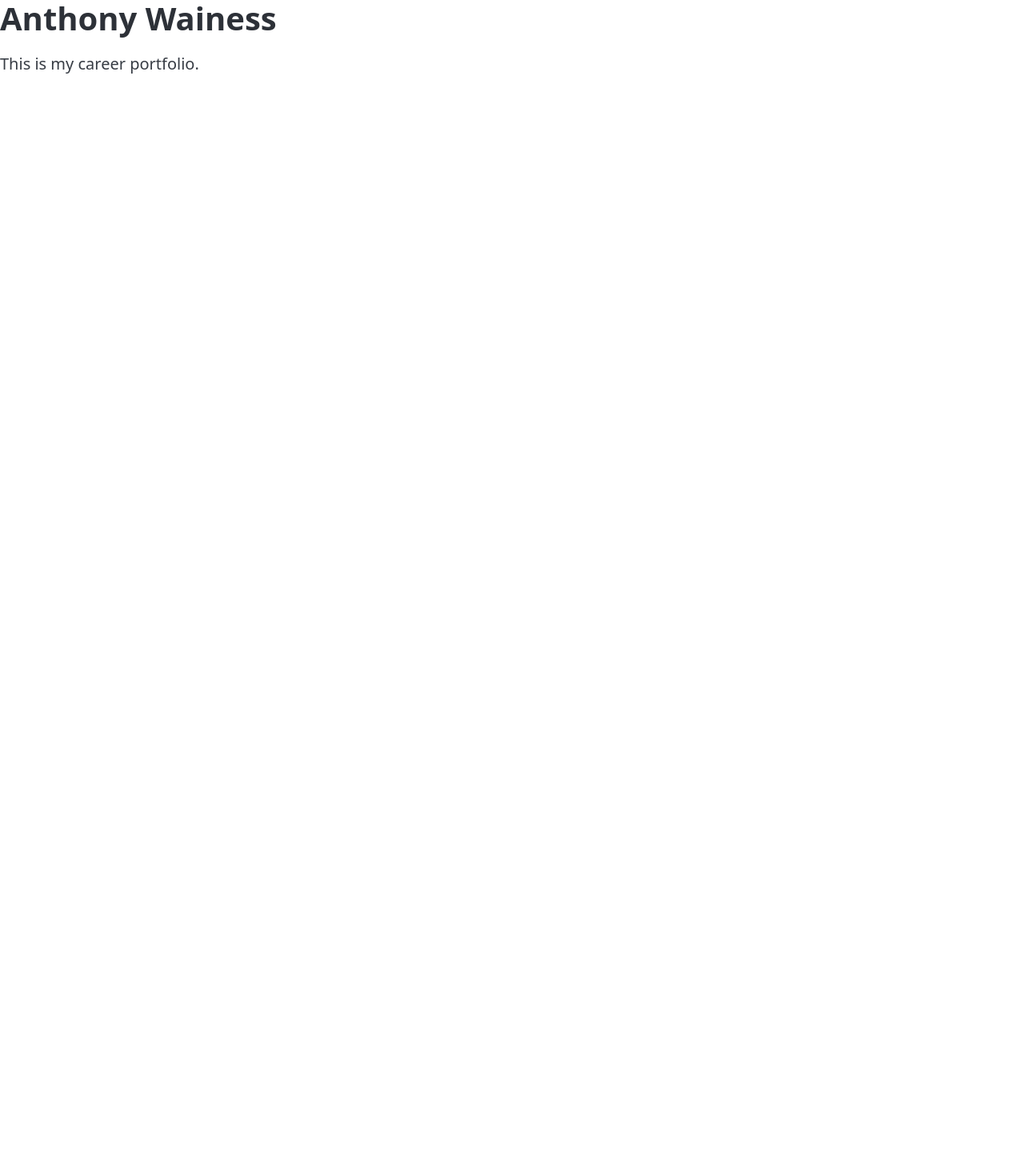
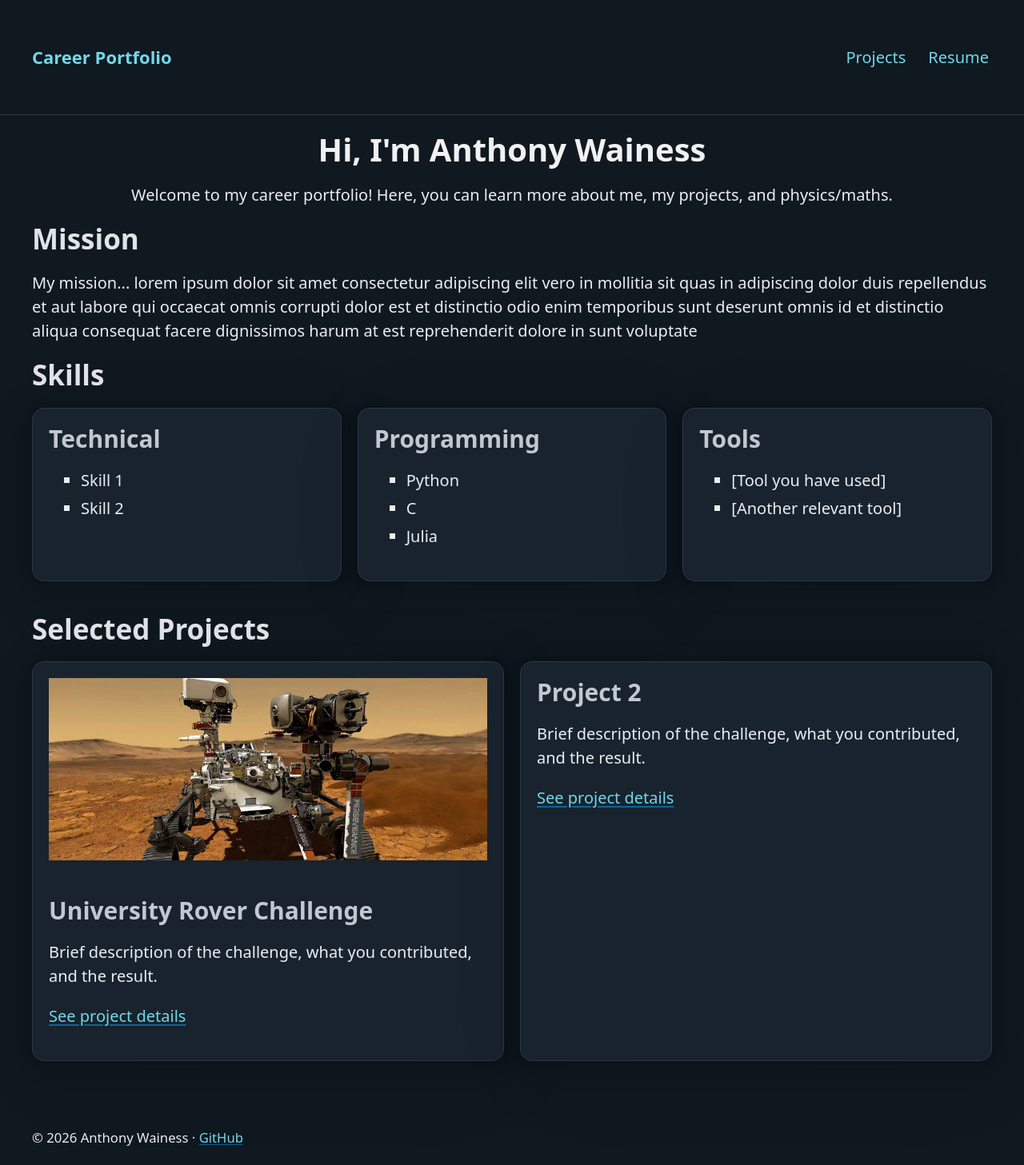
Before and after one commit to anthony-wainess/anthony-wainess.github.io, a plain HTML site: page index.html in a window 1280 px wide. Shown: the whole page at 80% size. Before the commit the page ends 800 px from the top, so only its background shows below. Drawn offline with nearby package versions, Linux system fonts and the light colour scheme.

Commit message:
Build out - Add Styles

```diff
--- a/index.html
+++ b/index.html
@@ -1,16 +1,106 @@
 <!DOCTYPE html>
-<html lang="en">
+<html lang="en" data-theme="dark">
   <head>
     <meta charset="UTF-8" />
     <meta name="viewport" content="width=device-width, initial-scale=1.0" />
-    <title>Career Portfolio</title>
+    <title>Career Portfolio | Anthony Wainess</title>
     <link
     rel="stylesheet"
     href="https://cdn.jsdelivr.net/npm/@picocss/pico@2/css/pico.min.css"
     />
+    <link rel="stylesheet" href="/styles.css" />
   </head>
   <body>
-    <h1>Anthony Wainess</h1>
-    <p>This is my career portfolio.</p>
+    <header class="site-header">
+      <nav class="container" aria-label="Main navigation">
+        <ul>
+          <li><a class="brand" href="/"><strong>Career Portfolio</strong></a></li>
+        </ul>
+        <ul>
+          <li><a href="/projects.html">Projects</a></li>
+          <li><a href="/resume.html">Resume</a></li>
+        </ul>
+      </nav>
+    </header>
+
+    <main class="container">
+      <section class="centered" aria-labelledby="intro-heading">
+        <h1 id="intro-heading">Hi, I'm Anthony Wainess</h1>
+        <p>
+          Welcome to my career portfolio! Here, you can learn more about me, my projects, and physics/maths.
+        </p>
+      </section>
+
+      <section aria-labelledby="mission-heading">
+        <h2 id="mission-heading">Mission</h2>
+        <p>
+          My mission... lorem ipsum dolor sit amet consectetur adipiscing elit vero in mollitia sit quas in adipiscing dolor duis repellendus et aut labore qui occaecat omnis corrupti dolor est et distinctio odio enim temporibus sunt deserunt omnis id et distinctio aliqua consequat facere dignissimos harum at est reprehenderit dolore in sunt voluptate
+        </p>
+      </section>
+
+      <section aria-labelledby="skills-heading">
+        <h2 id="skills-heading">Skills</h2>
+        <div class="grid">
+          <article class="project-card">
+            <h3>Technical</h3>
+            <ul>
+              <li>Skill 1</li>
+              <li>Skill 2</li>
+            </ul>
+          </article>
+
+          <article class="project-card">
+            <h3>Programming</h3>
+            <ul>
+              <li>Python</li>
+              <li>C</li>
+              <li>Julia</li>
+            </ul>
+          </article>
+
+          <article class="project-card">
+            <h3>Tools</h3>
+            <ul>
+              <li>[Tool you have used]</li>
+              <li>[Another relevant tool]</li>
+            </ul>
+          </article>
+        </div>
+      </section>
+
+      <section aria-labelledby="projects-heading">
+        <h2 id="projects-heading">Selected Projects</h2>
+        <div class="grid">
+          <article class="project-card">
+              <figure>
+                <img
+                  src="/assets/images/Perseverance.jpeg"
+                  alt="University Rover Challenge"
+                  width="800"
+                  height="450"
+                  loading="lazy"
+                />
+              </figure>
+            <h3>University Rover Challenge</h3>
+            <p>
+              Brief description of the challenge, what you contributed, and the result.
+            </p>
+            <p><a href="/projects/project1.html">See project details</a></p>
+          </article>
+
+          <article class="project-card">
+            <h3>Project 2</h3>
+            <p>
+              Brief description of the challenge, what you contributed, and the result.
+            </p>
+            <p><a href="/projects/project2.html">See project details</a></p>
+          </article>
+        </div>
+      </section>
+    </main>
+
+    <footer class="container">
+        <small>© 2026 Anthony Wainess · <a href="https://github.com/anthony-wainess">GitHub</a></small>
+    </footer>
   </body>
 </html>
--- /dev/null
+++ b/styles.css
@@ -0,0 +1,61 @@
+:root[data-theme="dark"] {
+  color-scheme: dark;
+  --pico-background-color: #101820;
+  --pico-color: #e8eef3;
+  --pico-muted-color: #adbac7;
+  --pico-muted-border-color: #2b3946;
+  --pico-primary: #72d7e8;
+  --pico-primary-hover: #a3ecf4;
+  --portfolio-surface: #18232d;
+}
+
+.site-header {
+  border-bottom: 1px solid var(--pico-muted-border-color);
+}
+
+.site-header nav {
+  padding-block: 0.75rem;
+}
+
+.site-header .brand {
+  color: var(--pico-color);
+  font-size: 1.1rem;
+  text-decoration: none;
+}
+
+.site-header nav ul:last-child a {
+  border-radius: 0.5rem;
+  padding: 0.45rem 0.7rem;
+  text-decoration: none;
+}
+
+.site-header nav ul:last-child a:hover,
+.site-header nav ul:last-child a:focus-visible {
+  background: var(--pico-muted-border-color);
+}
+
+.project-card {
+  background: var(--portfolio-surface);
+  border: 1px solid var(--pico-muted-border-color);
+  border-radius: 0.75rem;
+  transition: transform 160ms ease, border-color 160ms ease;
+}
+
+.project-card:hover {
+  border-color: var(--pico-primary);
+  transform: translateY(-2px);
+}
+
+@media (prefers-reduced-motion: reduce) {
+  .project-card {
+    transition: none;
+  }
+
+  .project-card:hover {
+    transform: none;
+  }
+}
+
+.centered {
+  text-align: center;
+}
```
Also changed, not shown: projects.html (added, +35 -0 lines), projects/project1.html (added, +35 -0 lines), projects/project2.html (added, +35 -0 lines), resume.html (added, +42 -0 lines), assets/images/Perseverance.jpeg (added), 1 other file.
